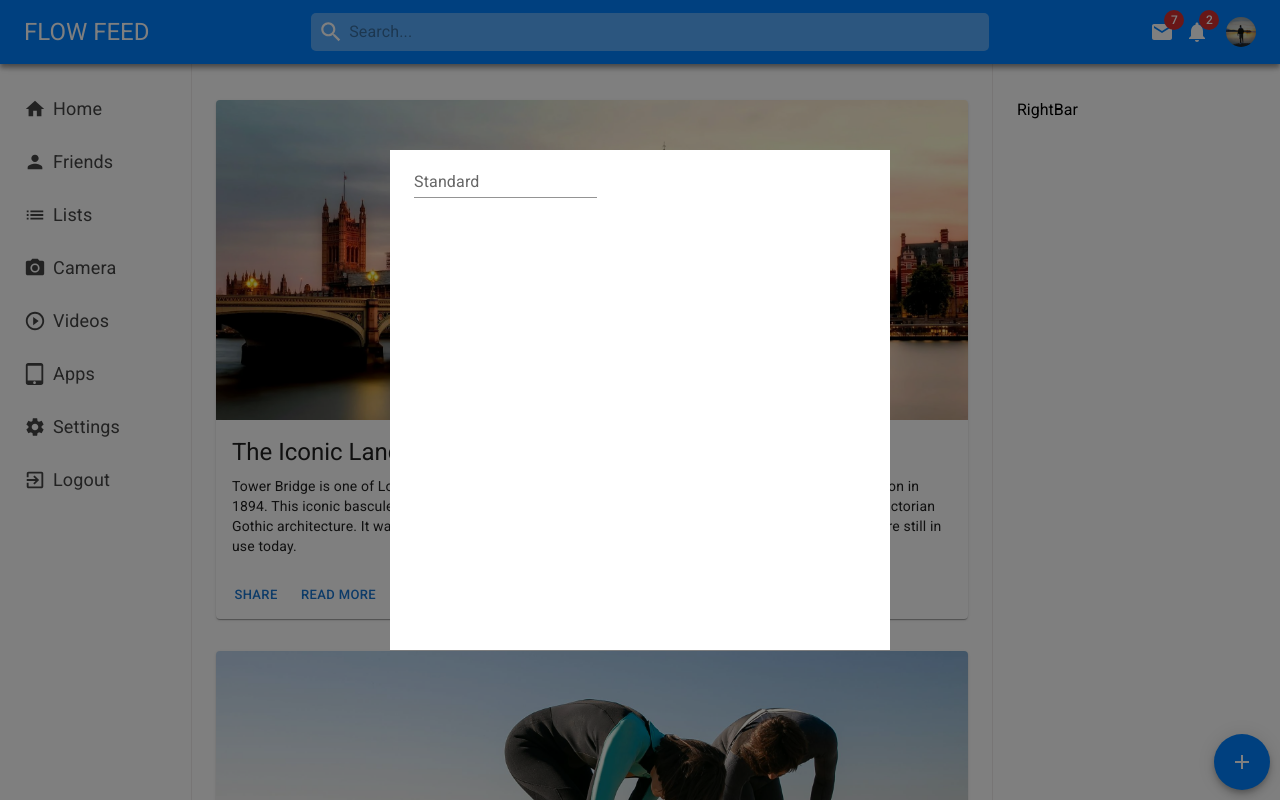
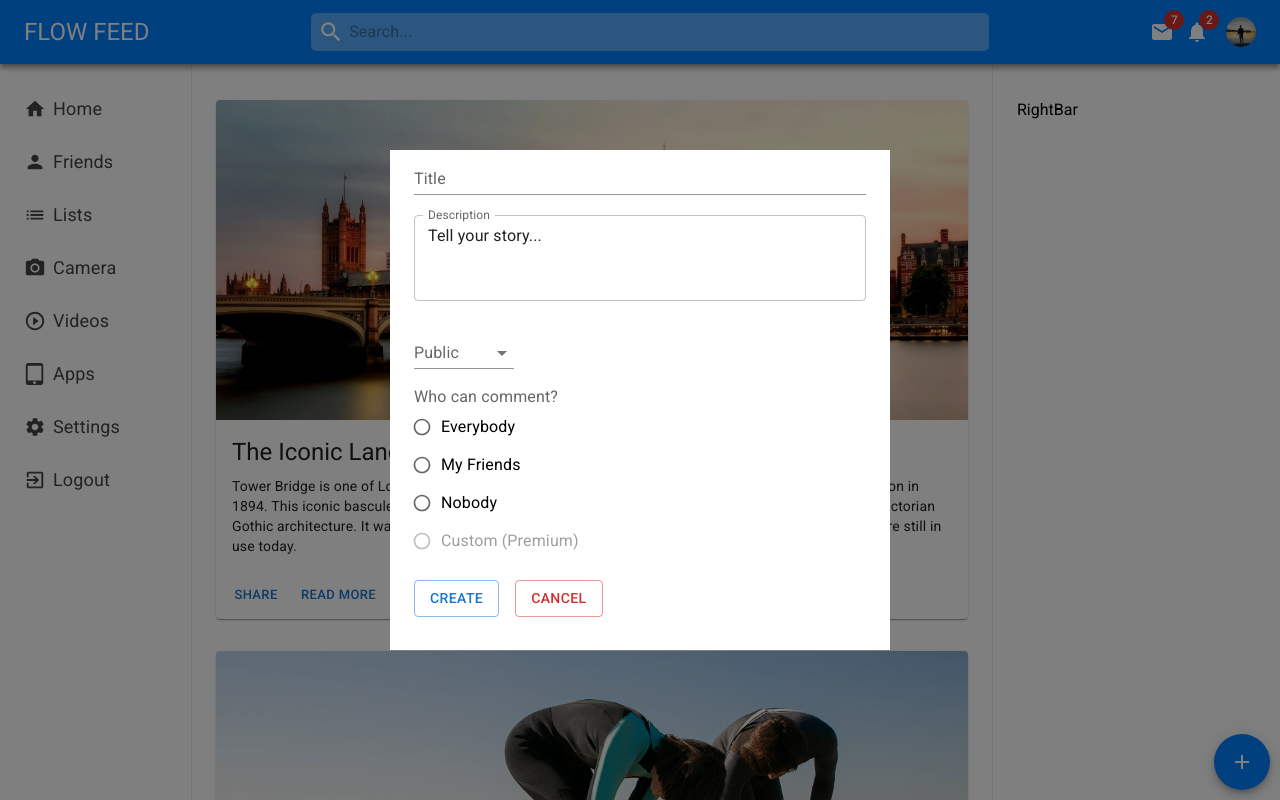
Before and after one commit to DejvCodes/FLOW-FEED-MUI-project, a React (Create React App) app: page / in a window 1280 px wide. Both pictures are taken after a click on the button 1242 px from the left and 762 px from the top of the page. Shown: the top 800 px of the page. Built offline with nearby package versions, Linux system fonts and the light colour scheme.

Commit message:
flow-feed

```diff
--- a/src/components/Add.jsx
+++ b/src/components/Add.jsx
@@ -1,4 +1,4 @@
-import { Box, Container, Fab, Modal, TextField, Tooltip } from "@mui/material"
+import { Box, Button, Container, Fab, FormControl, FormControlLabel, FormLabel, InputLabel, MenuItem, Modal, Radio, RadioGroup, Select, TextField, Tooltip } from "@mui/material"
 import AddIcon from '@mui/icons-material/Add'
 import { styled } from "@mui/system"
 import { useState } from "react"
@@ -28,8 +28,8 @@ const StyledContainer = styled(Container)(({ theme }) => ({
   }
 }))
 
-const StyledForm = styled(Box)(({ theme }) => ({
-
+const StyledItem = styled(Box)(({ theme }) => ({
+  marginBottom: 20,
 }))
 
 const Add = () => {
@@ -44,9 +44,75 @@ const Add = () => {
 
     <Modal open={open}>
       <StyledContainer>
-        <StyledForm>
-          <TextField id="standard-basic" label="Standard" variant="standard" />
-        </StyledForm>
+        <form autoComplete="off">
+          <StyledItem>
+            <TextField
+              id="standard-basic"
+              label="Title"
+              variant="standard"
+              size="small"
+              sx={{ width: "100%" }}
+            />
+          </StyledItem>
+
+          <StyledItem>
+            <TextField
+              id="outlined-basic"
+              label="Description"
+              variant="outlined"
+              defaultValue="Tell your story..."
+              multiline
+              rows={3}
+              size="small"
+              sx={{ width: "100%" }}
+            />
+          </StyledItem>
+
+          <FormControl variant="standard" sx={{ marginBottom: 2, minWidth: 100 }}>
+            <InputLabel id="demo-simple-select-standard-label">Public</InputLabel>
+            <Select
+              labelId="demo-simple-select-standard-label"
+              id="demo-simple-select-standard"
+              label="Public"
+            >
+              <MenuItem value="Public">Public</MenuItem>
+              <MenuItem value="Private">Private</MenuItem>
+              <MenuItem value="Unlisted">Unlisted</MenuItem>
+            </Select>
+          </FormControl>
+
+          <StyledItem>
+            <FormLabel components="legend">Who can comment?</FormLabel>
+            <RadioGroup>
+              <FormControlLabel
+                value="Everybody"
+                control={<Radio size="small" />}
+                label="Everybody"
+              />
+              <FormControlLabel
+                value="My Friends"
+                control={<Radio size="small" />}
+                label="My Friends"
+              />
+              <FormControlLabel
+                value="Nobody"
+                control={<Radio size="small" />}
+                label="Nobody"
+              />
+              <FormControlLabel
+                value="Custom"
+                disabled
+                control={<Radio size="small" />}
+                label="Custom (Premium)"
+              />
+            </RadioGroup>
+          </StyledItem>
+
+          <StyledItem>
+            <Button variant="outlined" color="primary" sx={{marginRight: 2}}>Create</Button>
+            <Button variant="outlined" color="error">Cancel</Button>
+          </StyledItem>
+        </form>
       </StyledContainer>
     </Modal>
   </>
```
